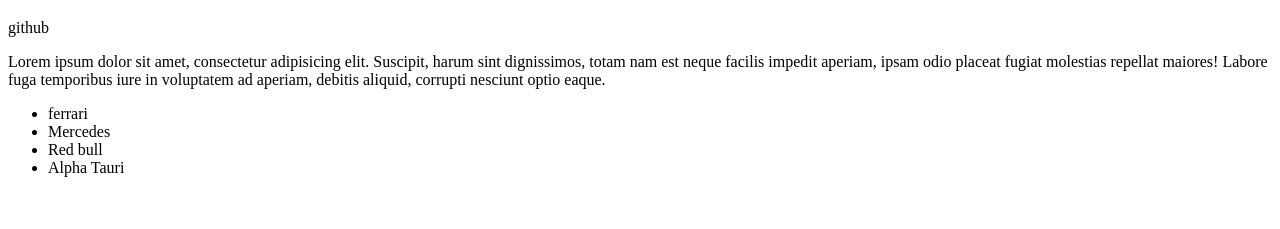
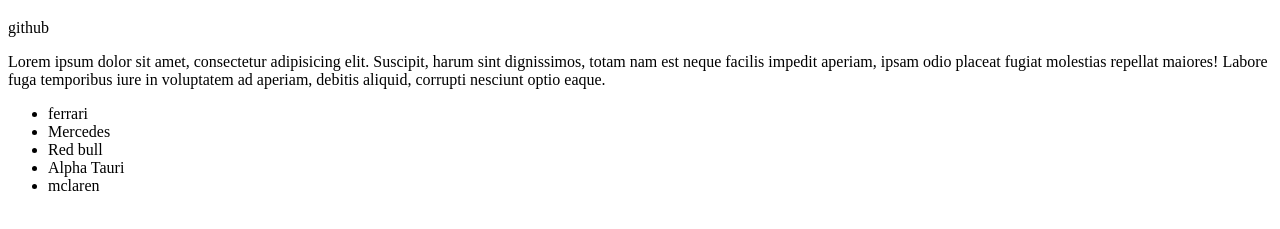
Before and after one commit to JoharyRANARIVAO/pizza, a plain HTML site: page index.html in a window 1280 px wide. Shown: the part 61-290 px from the top of the page. Drawn offline with Linux system fonts and the light colour scheme.

Commit message:
ajout mclaren

```diff
--- a/index.html
+++ b/index.html
@@ -17,6 +17,7 @@
             <li>Mercedes</li>
             <li>Red bull</li>
             <li>Alpha Tauri</li>
+            <li>mclaren</li>
         </ul>
     </nav>
 </body>
```
